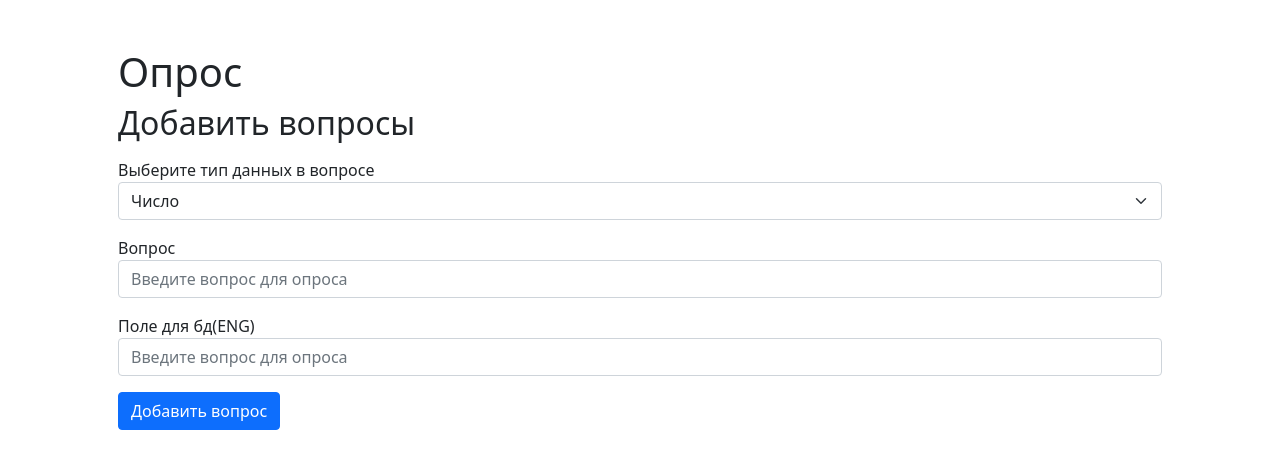
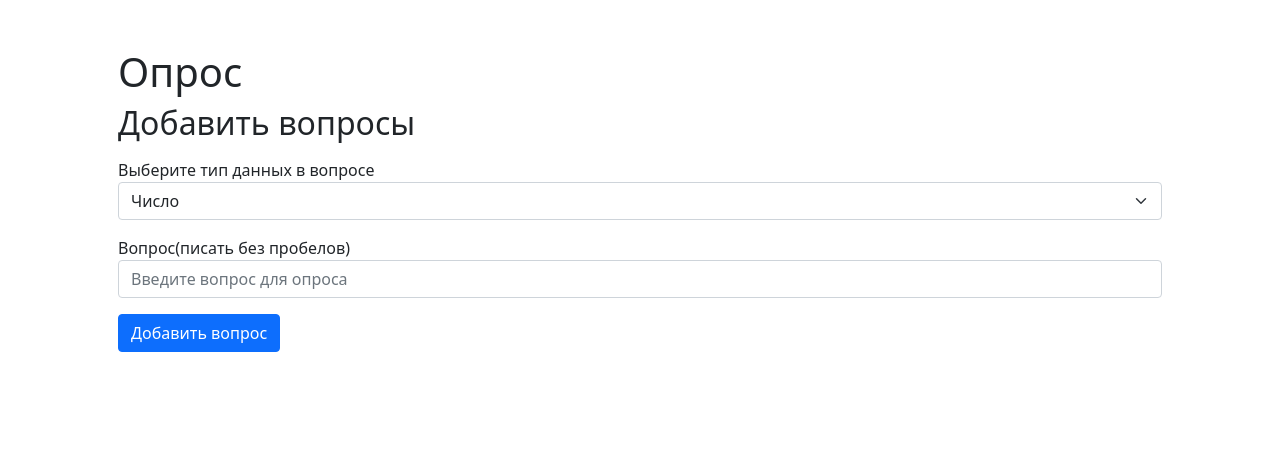
Before and after one commit to DimaDanilov/phpexam2021, a PHP site: page /upgrade_quiz_form.php?quiz_id= in a window 1280 px wide. Shown: the part 70-539 px from the top of the page. Run offline with PHP 8.4, Linux system fonts and the light colour scheme; the visitor is signed in with stand-in values (Sample User, id 1).

Commit message:
added connection between quetions and database

```diff
--- a/upgrade_quiz.php
+++ b/upgrade_quiz.php
@@ -9,7 +9,7 @@ $a=mysqli_connect($host,$user,$password,$db);
 mysqli_select_db($a,$db);
 
 $quiz_id=$_GET['quiz_id'];
-$question_name=$_GET['databasefield'];
+$question_name=$_GET['question'];
 $question_type=$_GET['question_type'];
 
 $sql = "SELECT ID FROM Quiz_$quiz_id";
@@ -39,6 +39,6 @@ else {
             ADD $question_name $sql_string;";
     $result=mysqli_query($a, $sql);
 }
-header('Location: upgrade_quiz_form.php');
+header("Location: upgrade_quiz_form.php?quiz_id={$quiz_id}");
 
 ?>
--- a/upgrade_quiz_form.php
+++ b/upgrade_quiz_form.php
@@ -38,12 +38,8 @@
                 </select>
             </div>
             <div class="form-group mt-3">
-                    <label>Вопрос</label>
+                    <label>Вопрос(писать без пробелов)</label>
                     <input type="text" name="question" placeholder="Введите вопрос для опроса" class="form-control" required>
-            </div>
-            <div class="form-group mt-3">
-                    <label>Поле для бд(ENG)</label>
-                    <input type="text" name="databasefield" placeholder="Введите вопрос для опроса" class="form-control" required>
             </div>
             <div class="form-group mt-3">
                 <button type="submit" name="submit" value="add_question" class="btn btn-primary">
```
